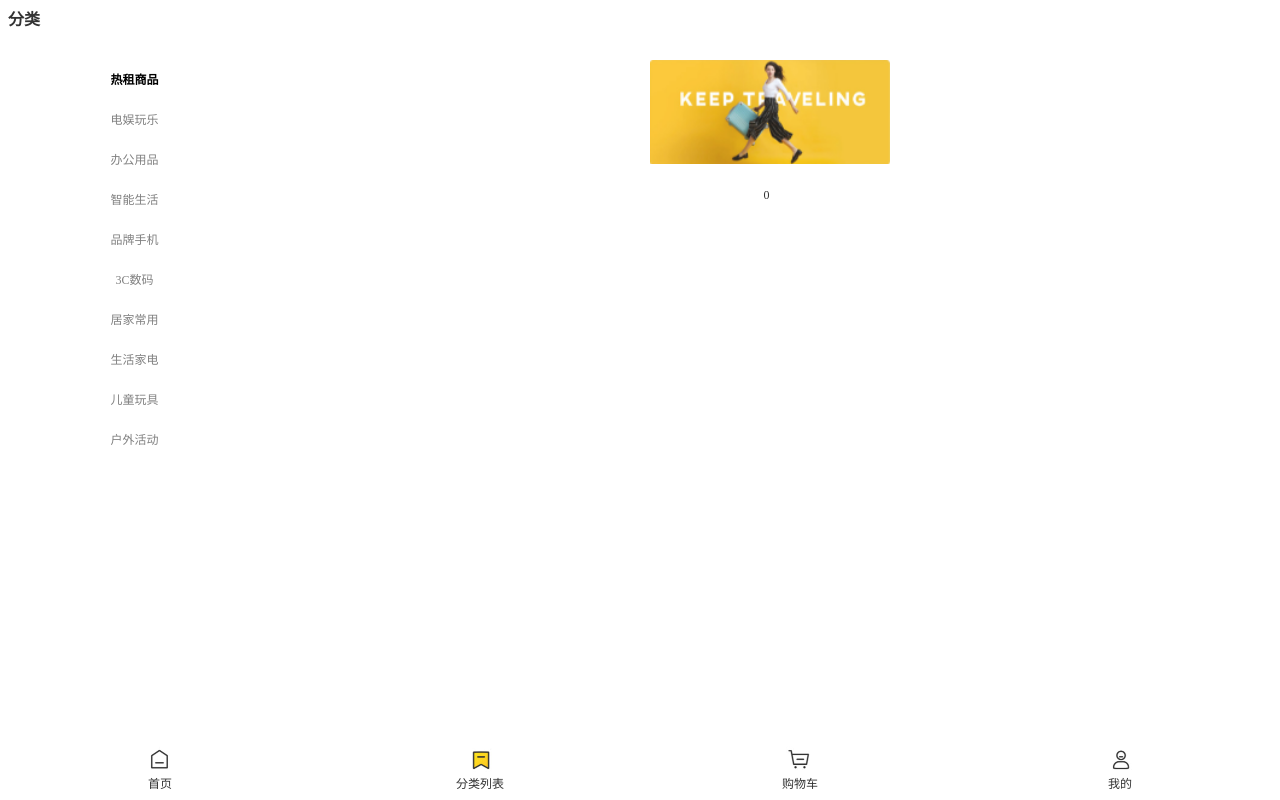
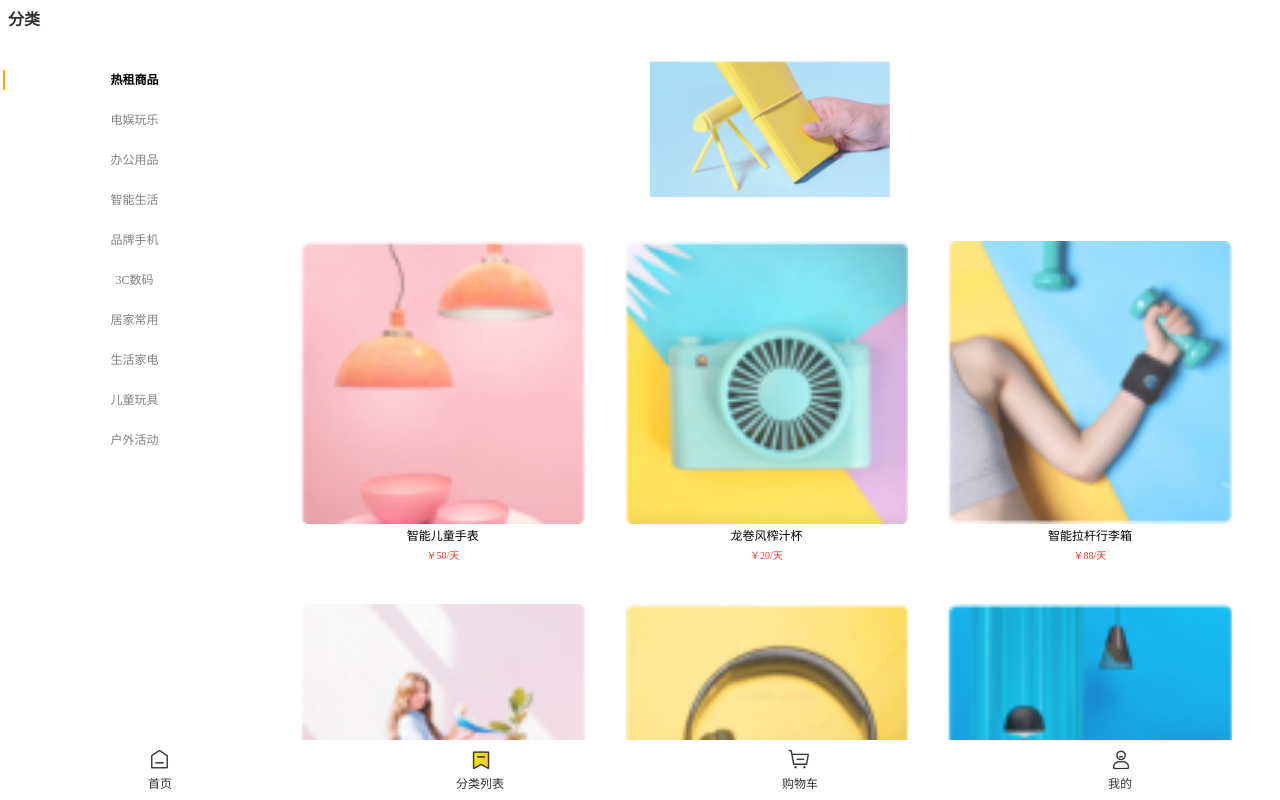
Before and after one commit to wangxiaohang/rzk, a Vue app: page /category/0 in a window 1280 px wide. Built offline with nearby package versions, Linux system fonts and the light colour scheme.

Commit message:
category css and router

```diff
--- /dev/null
+++ b/src/components/CategoryFromId.vue
@@ -0,0 +1,93 @@
+<template>
+  <div class="category-right-wrap">
+    <div class="category-banner">
+      <img :src="bannerURLs" alt="">
+    </div>
+    <ul class="category-right-ul" v-if="id==4">
+      <li class="category-right-item" v-for="(item,index) in phoneList" :key="index">
+        <a :href="item.link">
+          <img :src="item.pic" alt=""/>
+          <p>{{item.title}}</p>
+        </a>
+      </li>
+    </ul>
+    <div class="procards" v-else-if="id==0">
+      <Procard v-for="(info,id) of hotProsInfo" :key="id" :info="info" :lines="'three'"></Procard>
+    </div>
+    <div v-else>
+      {{id}}
+    </div>
+  </div>
+</template>
+<script>
+import JsonPhone from '@/json/phone.json'
+import Procard from '@/components/Procard.vue'
+export default {
+  data () {
+    return {
+      phoneList: [],
+      bannerURLs: '/static/img/big_shop1.png',
+      hotProsInfo: [
+        {
+          img: '/static/img/shop1.png',
+          title: '智能儿童手表',
+          price: '￥50/天'
+        }, {
+          img: '/static/img/shop2.png',
+          title: '龙卷风榨汁杯',
+          price: '￥20/天'
+        }, {
+          img: '/static/img/shop3.png',
+          title: '智能拉杆行李箱',
+          price: '￥88/天'
+        }, {
+          img: '/static/img/shop4.png',
+          title: '智能儿童手表',
+          price: '￥50/天'
+        }, {
+          img: '/static/img/shop5.png',
+          title: '龙卷风榨汁杯',
+          price: '￥20/天'
+        }, {
+          img: '/static/img/shop6.png',
+          title: '智能拉杆行李箱',
+          price: '￥88/天'
+        }
+      ]
+    }
+  },
+  mounted () {
+    var self = this
+    console.info(self.id)
+    self.phoneList = JsonPhone.lists
+  },
+  components: {
+    Procard
+  },
+  props: ['id']
+}
+</script>
+<style scoped lang="stylus">
+  .category-right-wrap
+    width 100%
+    text-align center
+    font-size 12px
+    .category-banner
+      width 100%
+      margin-bottom 20px
+      img
+        width 240px
+        margin-left 8px
+    li.category-right-item
+      width 33.3%
+      margin-bottom 30px
+      display inline-block
+      img
+        width 40px
+    .procards
+      width 100%
+      .procard
+        padding 20px
+        display inline-block
+
+</style>
--- a/src/pages/category.vue
+++ b/src/pages/category.vue
@@ -15,27 +15,12 @@
       </ul>
     </nav>
     <div class="right">
-      <div class="category-right-wrap">
-        <div class="category-banner">
-          <img :src="bannerURLs[0]" alt="">
-        </div>
-        <ul class="category-right-ul">
-            <li class="category-right-item" v-for="(item,index) in phoneList" :key="index">
-              <a :href="item.link">
-                <img :src="item.pic" alt=""/>
-                <p>{{item.title}}</p>
-              </a>
-            </li>
-        </ul>
-          {{navIndex}}
-      </div>
+      <router-view :id="navIndex"></router-view>
     </div>
   </div>
 </div>
 </template>
 <script>
-import JsonPhone from '@/json/phone.json'
-
 export default {
   name: 'category',
   data () {
@@ -80,19 +65,10 @@ export default {
       {
         id: 9,
         des: '户外活动'
-      }],
-      bannerURLs: [
-        '/static/img/big_shop3.png'
-      ],
-      phoneList: []
+      }]
     }
   },
   components: {},
-  watch: {
-    '$route' (to, from) {
-      this.$router.go(0)
-    }
-  },
   created: function () {
     this.navIndex = this.$route.params.id ? this.$route.params.id : 0
     document.title = '商品分类'
@@ -104,12 +80,6 @@ export default {
       this.$router.push({
         path: '/category/' + index
       })
-    }
-  },
-  mounted () {
-    var self = this
-    if (parseInt(self.navIndex) === 4) {
-      self.phoneList = JsonPhone.lists
     }
   }
 }
@@ -133,23 +103,16 @@ export default {
       .category-left-item.active
         color black
         font-weight 600
+        position relative
+      .category-left-item.active:before
+        content ""
+        width 2px
+        height 20px
+        background-color orange
+        position absolute
+        top 10px
+        left -5px
     div.right
       width 80%
       overflow-y scroll
-      .category-right-wrap
-        width 100%
-        text-align center
-        font-size 12px
-        .category-banner
-          width 100%
-          margin-bottom 20px
-          img
-            width 240px
-            margin-left 8px
-        li.category-right-item
-          width 33.3%
-          margin-bottom 30px
-          display inline-block
-          img
-            width 40px
 </style>
--- a/src/router/index.js
+++ b/src/router/index.js
@@ -2,6 +2,7 @@ import Vue from 'vue'
 import Router from 'vue-router'
 import Index from '@/pages/index'
 import Category from '@/pages/category'
+import CategoryFromId from '@/components/CategoryFromId'
 import User from '@/pages/user'
 import Cart from '@/pages/cart'
 
@@ -27,7 +28,7 @@ export default new Router({
         {
           path: '/category/:id',
           name: 'CategoryId',
-          component: Category
+          component: CategoryFromId
         }
       ]
     },
```
